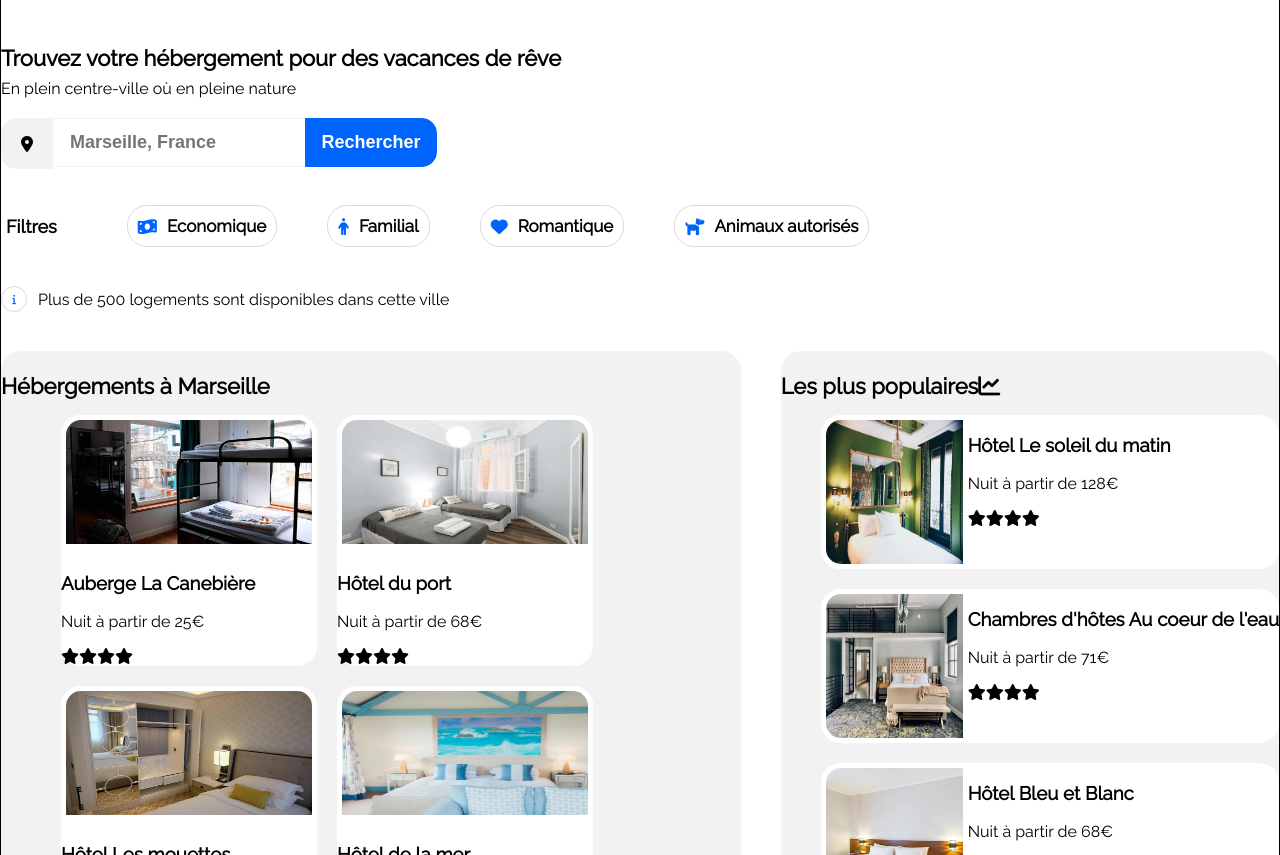
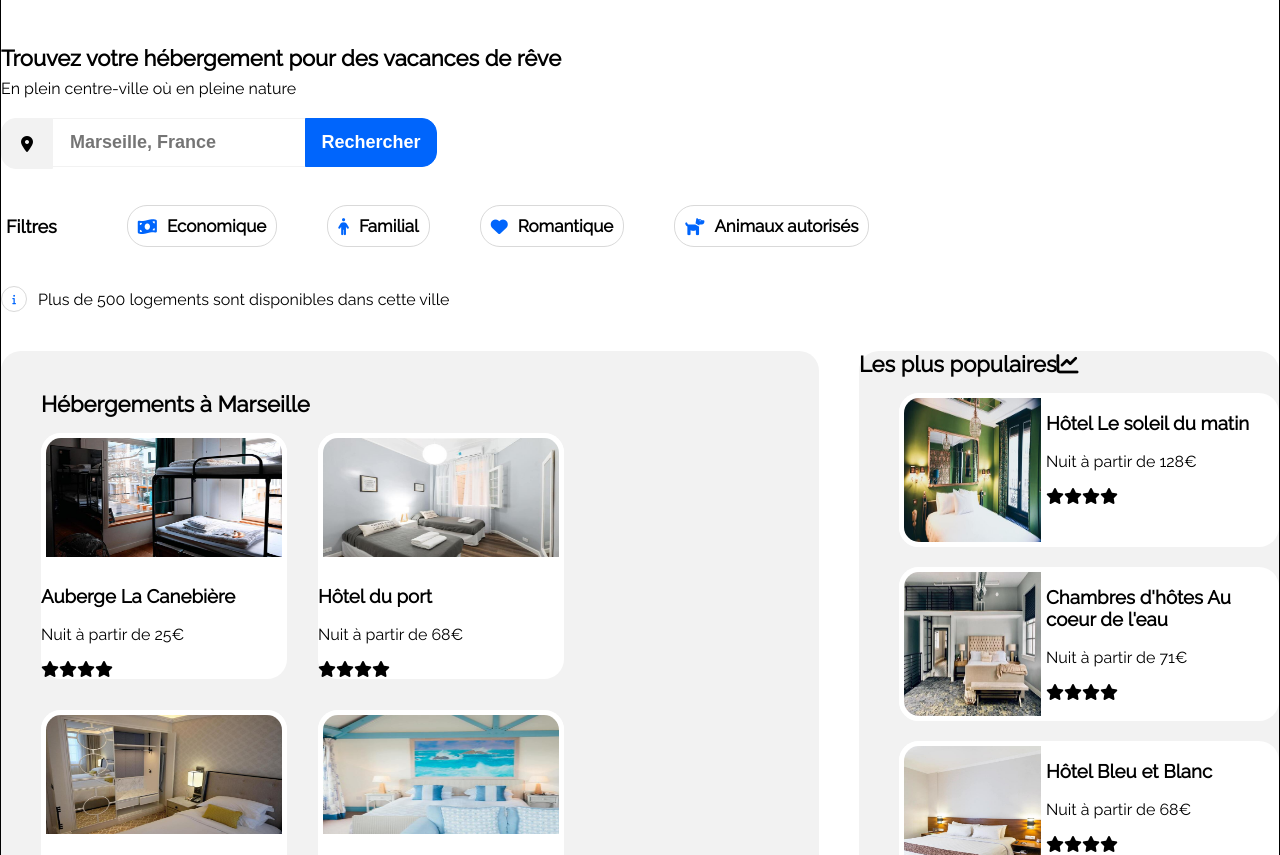
Before and after one commit to tetyanachouteau/Booki, a plain HTML site: page index.html in a window 1280 px wide. Shown: the part 86-941 px from the top of the page. Drawn offline with Linux system fonts and the light colour scheme.

Commit message:
CSS présentation offres pour avoir 3 offres

```diff
--- a/CSS/style.css
+++ b/CSS/style.css
@@ -20,6 +20,7 @@ h1 {
     line-height: 26px;
     color: #000000;
     margin-bottom: 8px;
+    margin-top: 0px;
 }
 
 h2 {
@@ -168,8 +169,9 @@ main {
     margin-right: -30px;
 }
 
-#lieu:focus {
-    border: 1px solid #F2F2F2;
+/*Pour eviter le bord bleu autour du champs*/
+#lieu:focus-visible {
+    outline: 1px solid #F2F2F2;
 }
 
 #pictoinfo{
@@ -193,30 +195,32 @@ main {
 
 #hebergement {
     display: flex;
+    gap: 40px
 }
 
 #offres {
     flex: 1;
     background: #F2F2F2;
     border-radius: 20px;
-    margin-right: 40px;
+    padding: 40px;
 }
 
 #offres ul {
     display: flex;
     flex-wrap: wrap;
+    padding: 0px;
+    gap: 31px
 }
 
 #offres li {
     background-color: #FFFFFF;
     border-radius: 20px;
-    margin-left: 20px;
-    margin-bottom: 20px;
+    margin: 0px
 }
 
 #offres img {
-    width: 246px;
-    height: 124px;
+    width: 236px;
+    height: 119px;
     border: 5px solid #FFFFFF;
     border-radius: 20px 20px 0px 0px;
 }
@@ -224,6 +228,7 @@ main {
 #populaires {
     background: #F2F2F2;
     border-radius: 20px;
+    width: 420px;
 }
 
 #populaires li {
```
